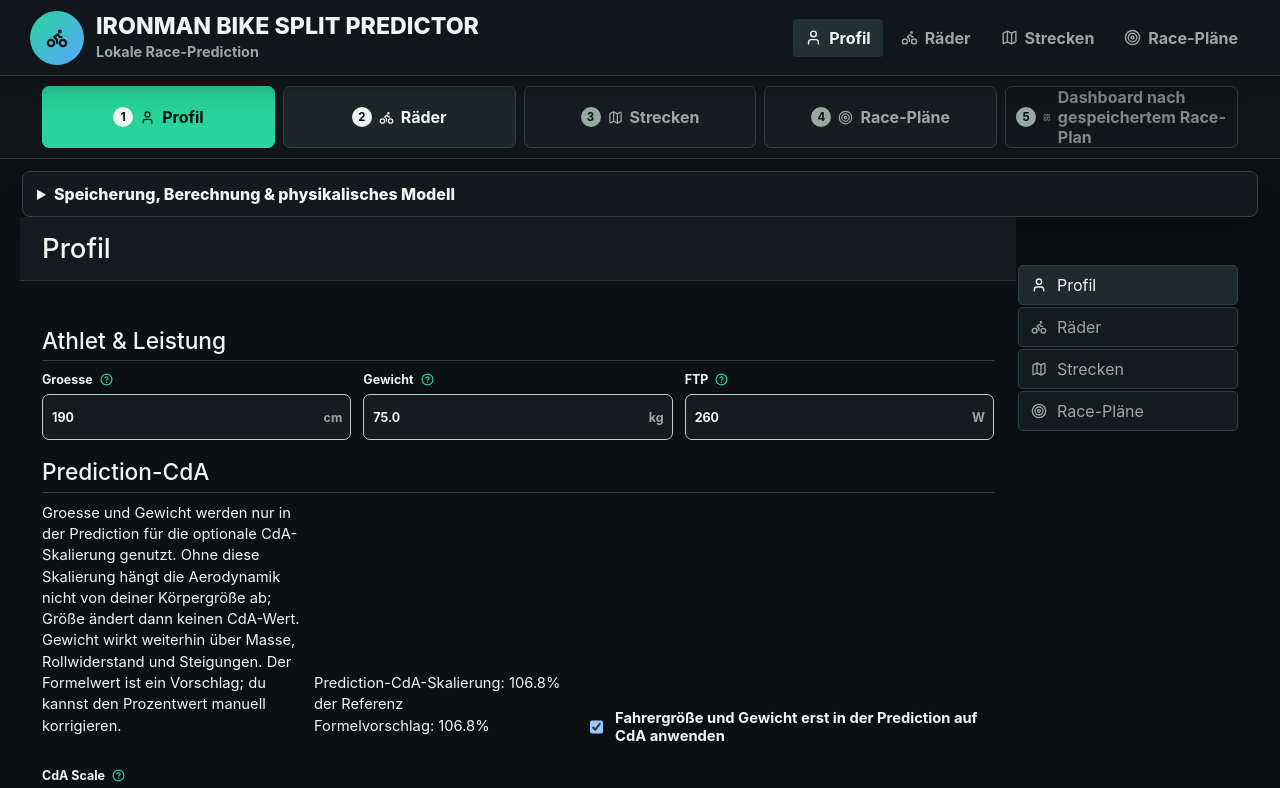
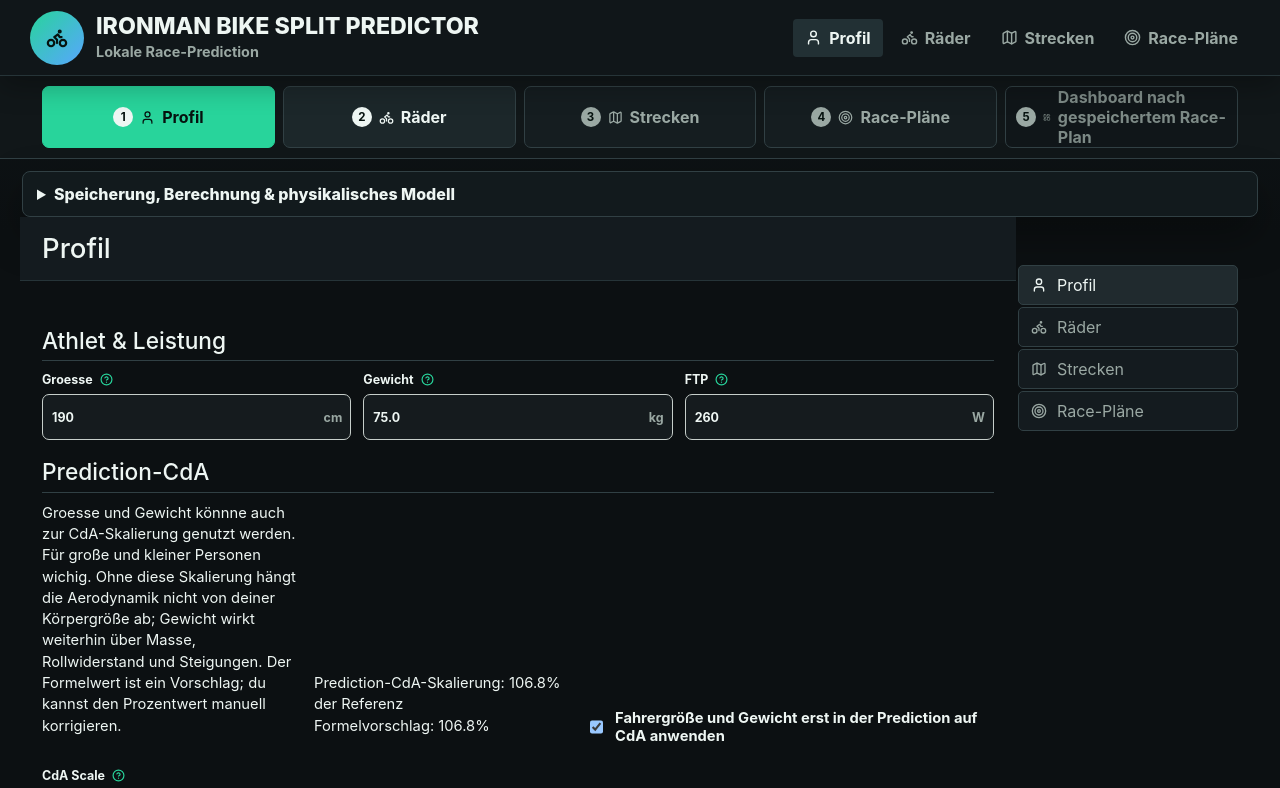
Before and after one commit to Toxnix/BikeSplit, a React (Vite) app: page / in a window 1280 px wide. Shown: the top 788 px of the page. Built offline with nearby package versions, Linux system fonts and the light colour scheme.

Commit message:
Update CdA scaling explanation text

```diff
--- a/src/App.tsx
+++ b/src/App.tsx
@@ -1395,8 +1395,8 @@ function ProfileView({
           <FormSection title="Prediction-CdA">
             <div className="calculated-row">
               <p className="calculated-note">
-                Groesse und Gewicht werden nur in der Prediction für die optionale CdA-Skalierung genutzt. Ohne diese Skalierung hängt die
-                Aerodynamik nicht von deiner Körpergröße ab; Größe ändert dann keinen CdA-Wert. Gewicht wirkt weiterhin über Masse,
+                Groesse und Gewicht könnne auch zur CdA-Skalierung genutzt werden. Für große und kleiner Personen wichig.
+                Ohne diese Skalierung hängt die Aerodynamik nicht von deiner Körpergröße ab; Gewicht wirkt weiterhin über Masse,
                 Rollwiderstand und Steigungen. Der Formelwert ist ein Vorschlag; du kannst den Prozentwert manuell korrigieren.
               </p>
               <div className="calculated-note cda-scale-note">
```
